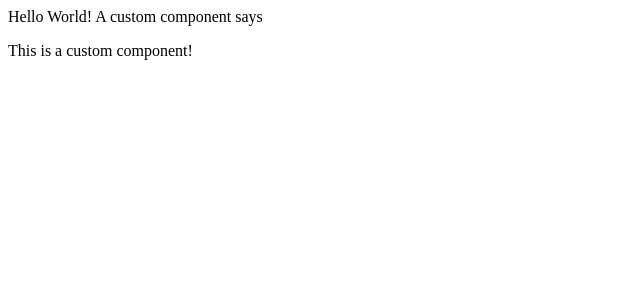
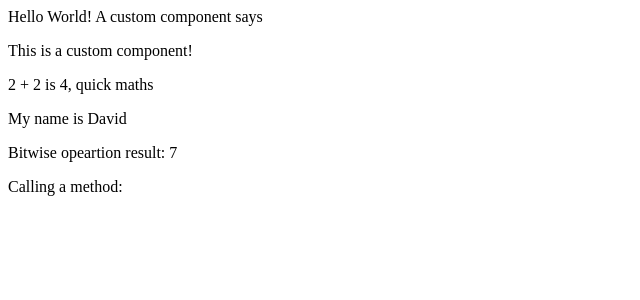
Before and after one commit to Zamzoki/Angular, an Angular app in the folder intro2angular/: page / in a window 1280 px wide. Shown: the top 300 px of the page, without its empty margins (0-640 px from the left). Built offline with nearby package versions, Linux system fonts and the light colour scheme.

Commit message:
interpolation
interpolating a mathematical operation
interpolating a property value
limits of interpolation: example of bitwise operation
interpolating a method

```diff
--- a/intro2angular/src/app/hello/hello.component.html
+++ b/intro2angular/src/app/hello/hello.component.html
@@ -1,3 +1,22 @@
 <p>
     This is a custom component!
 </p>
+<p>
+    2 + 2 is {{ 2 + 2 }}, quick maths
+</p>
+
+<p>
+    My name is {{ myName }}
+</p>
+
+<p>
+    <!-- Bitwise operation result: {{2|5}}  - This does not work-->
+</p>
+
+<p>
+    Bitwise opeartion result: {{ bitwiseOperation }}
+</p>
+
+<p>
+    Calling a method: {{ doSomeTask() }}
+</p>
--- a/intro2angular/src/app/hello/hello.component.ts
+++ b/intro2angular/src/app/hello/hello.component.ts
@@ -7,9 +7,21 @@ import { Component, OnInit } from '@angular/core';
 })
 export class HelloComponent implements OnInit {
 
+  myName = "David";
+  bitwiseOperation = 2 | 5; // 010 | 101 => 111 = 7
+  i = 0;
+  someVariable = Math.random();
+
   constructor() { }
 
+  doSomeTask() {
+    console.log(`I called this method ${this.i++} times.`);
+  }
+
   ngOnInit() {
+    // setInterval(() => {
+    //   this.someVariable = Math.random();
+    // }, 50)
   }
 
 }
```
